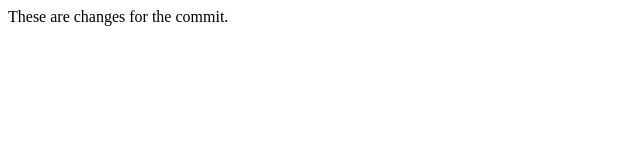
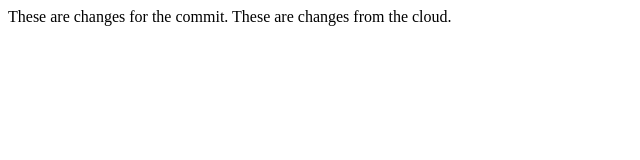
Before and after one commit to NkosiphenduleJwara/just, a plain HTML site: page index.html in a window 1280 px wide. Shown: the whole page, without its empty margins (0-640 px from the left). Drawn offline with Linux system fonts and the light colour scheme.

Commit message:
Update index.html
Git and Github workshop, changes should reflect on the local VS code editor

```diff
--- a/index.html
+++ b/index.html
@@ -7,5 +7,7 @@
 </head>
 <body>
     These are changes for the commit.
+
+    These are changes from the cloud.
 </body>
 </html>
```
